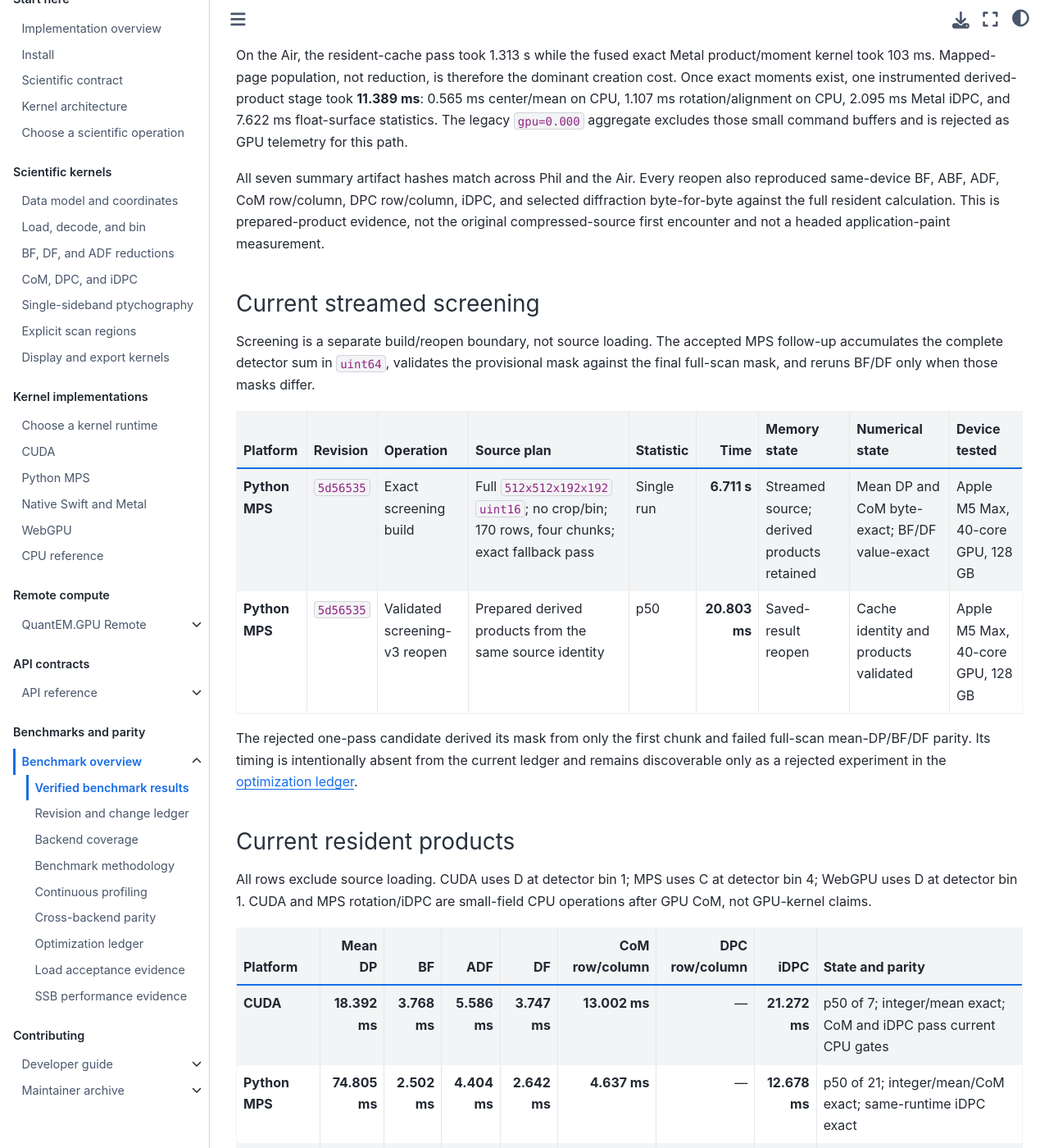
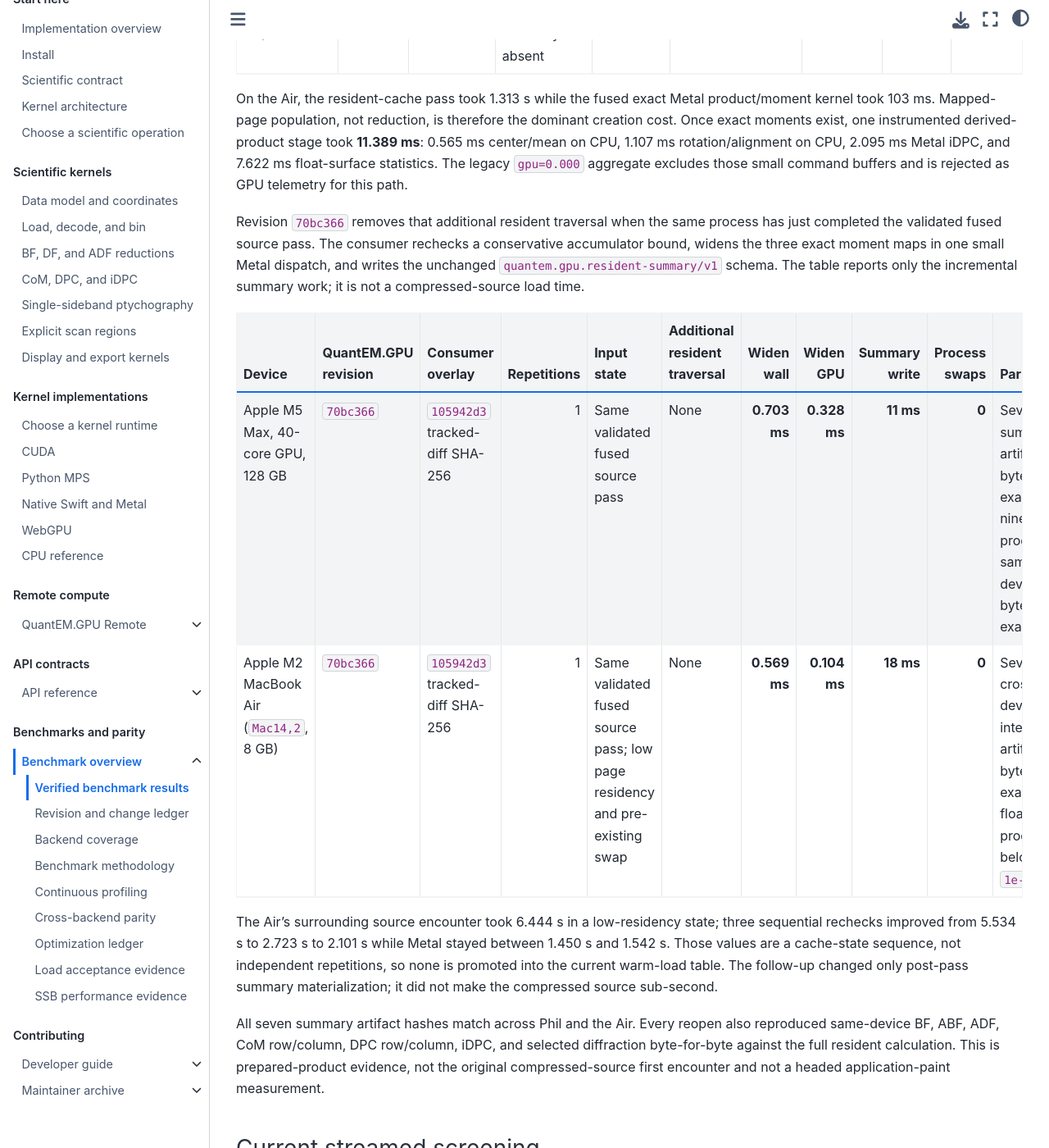
Before and after one commit to bobleesj/quantem.gpu, a Jupyter Book: the page built from docs/performance/results.md, in a window 1280 px wide and 1400 px high, scrolled down 4842 px. Shown: the whole window at 82% size. Built offline with Jupyter Book 1.0.4 settings and Sphinx 7.4.7 and the Sphinx Book theme 1.1.4, drawn with Linux system fonts in a browser that asks for light colours; some of the changed text lies outside the part shown.

Commit message:
Document source-fused summary evidence

```diff
--- a/docs/performance/evidence_manifest.json
+++ b/docs/performance/evidence_manifest.json
@@ -1,6 +1,6 @@
 {
   "schema_version": 1,
-  "source_revision": "d65911aaa9e043c545e1414b415548ced1900962",
+  "source_revision": "70bc3663c1c7cc495e77348c9fe7594545c66fa8",
   "purpose": "Fingerprints for the current benchmark dashboard, authoritative provenance ledger, parity and methodology contracts, and canonical historical evidence. Landing, API, and backend capability pages intentionally do not duplicate measurements.",
   "pages": [
     {
@@ -10,7 +10,7 @@
     },
     {
       "path": "docs/dashboard.md",
-      "sha256": "39c10950f98fe86c87fd8cafc2708fb75eaf5ee65dbd7d6492c069829c0de95f",
+      "sha256": "27b2f9ff287e97e22591ea285c8c7d47e40ae63b19f827591f6aa3d77903d964",
       "role": "Single human-facing current capability, speed, memory, and parity overview"
     },
     {
@@ -35,7 +35,7 @@
     },
     {
       "path": "docs/performance/results.md",
-      "sha256": "1f7e3e7f10dd308fd76bc9c4cd6adb92e9398701ed5a40ef98332916e0126675",
+      "sha256": "f2027942218f33b1a533c4e23a912e45d80ff4c42cbad42abeb0e0b1d745507c",
       "role": "Authoritative current benchmark provenance ledger"
     },
     {
--- a/docs/performance/results.md
+++ b/docs/performance/results.md
@@ -17,12 +17,13 @@ operating-system storage cache was not forcibly evicted. It is not called cold.
   CUDA execution mirror `8c47a466d573f74e425faff611939a17fa6efbf2`.
   Their production compute trees are byte-equivalent for the profiled paths.
 - **Clean follow-up stack:** local branch `mps-subsecond-pipeline` at
-  `d65911aaa9e043c545e1414b415548ced1900962`. It contains exact streamed
+  `70bc3663c1c7cc495e77348c9fe7594545c66fa8`. It contains exact streamed
   screening (`5d56535`), strict MPS source validation (`1d2e3c9`),
   deterministic CUDA SSB fitting (`fa9ab6f`), native Metal SSB (`e1da9bc`),
   exact prepared QH5 binning (`e0e92b4`), optimized word-major binning
-  (`ff3c7fd`), and provenance-bound resident summaries (`d65911a`). These
-  unpublished commits do not retroactively change baseline timings.
+  (`ff3c7fd`), provenance-bound resident summaries (`d65911a`), and exact
+  fused-accumulator widening (`70bc366`). These unpublished commits do not
+  retroactively change baseline timings.
 - **Fixture C:** independent real `512x512x192x192` native-`uint16` source,
   27 compressed shards, 3,169,920,193 bytes, 28-file manifest SHA-256
   `741e7bcf13ffd77bcacfeeabc0b7edb7b427448273ceba2a166426b8f73f509a`.
@@ -71,7 +72,10 @@ diagnostic adjudication only, never a silent production fallback.
 ### Current native exact resident summary
 
 Revision `d65911a` adds a package-owned exact summary beside a validated native
-resident cache. The measured plan is the complete `512x512` scan from fixture C,
+resident cache. Revision `70bc366` adds an overflow-checked path that widens
+the exact `uint32` accumulators already produced by a fused source pass, so an
+integrator need not reread the resident detector volume. The measured plan is
+the complete `512x512` scan from fixture C,
 no scan or detector crop, scan bin 1, exact detector sum bin 4 from `192x192` to
 `48x48`, native `uint16` source, and `uint16` resident output. The source
 identity is
@@ -91,9 +95,11 @@ product. It never represents a prepared summary as source loading.
 | Apple M5 Max, 40-core GPU, 128 GB | `d65911a` | 7 fresh processes | Prepared exact summary | **0.026 s** | **0.027 s** | **0.027 s** | **0.120 s** | **0.144 s** | **0.150 s** | **97.4 MB** | Nine same-device products byte exact |
 | Apple M2 MacBook Air (`Mac14,2`, 8 GB) | `d65911a` | 7 fresh processes | Prepared exact summary | **0.029 s** | **0.030 s** | **0.030 s** | **0.110 s** | **0.124 s** | **0.130 s** | **92.0 MB** | Nine same-device products byte exact |
 
-Creating that summary is a different one-time operation: it traverses the
-validated 1.208 GB resident cache, but it does not open or decompress the
-3.17 GB compressed-HDF5 source.
+The original `d65911a` creation path remains a valid fallback when only a
+prepared resident cache exists. It traverses the validated 1.208 GB resident
+cache, but it does not open or decompress the 3.17 GB compressed-HDF5 source.
+These historical fallback measurements remain here because their input state
+differs from source-fused creation.
 
 | Device | Revision | Repetitions | Cache state | Resident load wall | Metal product/moment kernel | Summary write | Process wall | Process swaps |
 |---|---|---:|---|---:|---:|---:|---:|---:|
@@ -107,6 +113,25 @@ instrumented derived-product stage took **11.389 ms**: 0.565 ms center/mean on
 CPU, 1.107 ms rotation/alignment on CPU, 2.095 ms Metal iDPC, and 7.622 ms
 float-surface statistics. The legacy `gpu=0.000` aggregate excludes those small
 command buffers and is rejected as GPU telemetry for this path.
+
+Revision `70bc366` removes that additional resident traversal when the same
+process has just completed the validated fused source pass. The consumer
+rechecks a conservative accumulator bound, widens the three exact moment maps
+in one small Metal dispatch, and writes the unchanged
+`quantem.gpu.resident-summary/v1` schema. The table reports only the incremental
+summary work; it is not a compressed-source load time.
+
+| Device | QuantEM.GPU revision | Consumer overlay | Repetitions | Input state | Additional resident traversal | Widen wall | Widen GPU | Summary write | Process swaps | Parity | Date tested |
+|---|---|---|---:|---|---|---:|---:|---:|---:|---|---|
+| Apple M5 Max, 40-core GPU, 128 GB | `70bc366` | `105942d3` tracked-diff SHA-256 | 1 | Same validated fused source pass | None | **0.703 ms** | **0.328 ms** | **11 ms** | **0** | Seven summary artifacts byte exact; nine products same-device byte exact | 2026-08-20 |
+| Apple M2 MacBook Air (`Mac14,2`, 8 GB) | `70bc366` | `105942d3` tracked-diff SHA-256 | 1 | Same validated fused source pass; low page residency and pre-existing swap | None | **0.569 ms** | **0.104 ms** | **18 ms** | **0** | Seven cross-device integer artifacts byte exact; all floating products below `1e-5` | 2026-08-20 |
+
+The Air's surrounding source encounter took 6.444 s in a low-residency state;
+three sequential rechecks improved from 5.534 s to 2.723 s to 2.101 s while
+Metal stayed between 1.450 s and 1.542 s. Those values are a cache-state
+sequence, not independent repetitions, so none is promoted into the current
+warm-load table. The follow-up changed only post-pass summary materialization;
+it did not make the compressed source sub-second.
 
 All seven summary artifact hashes match across Phil and the Air. Every reopen
 also reproduced same-device BF, ABF, ADF, CoM row/column, DPC row/column, iDPC,
@@ -197,6 +222,12 @@ same-device derived-product parity. Package-level numerical DPC/iDPC unit tests
 remain pending; the derived-product timing came from an isolated headless
 consumer harness, not a GUI or application-paint boundary.
 
+At `70bc366`, the expanded release suite executed 81 tests, skipped five
+opt-in/data cases, and had no failures. Its new focused checks cover the
+audited low-count plan, scan-bin and incomplete-edge contribution bounds,
+high-dynamic-range rejection, arithmetic overflow, and exact Metal widening.
+The real-QH5 gate again passed four of four checks.
+
 The earlier `334b7b5` profile remains the owner of prepared-index reopen
 **5.339/5.760/5.842 ms** p50/p95/max and 512×512 FFT **15.622 ms** first,
 **0.291/0.584 ms** warm p50/p95. Those measurements were not rerun or silently
@@ -221,6 +252,7 @@ device signoff.
 | Raw MPS/CUDA SSB parity | `17a7ef5750444377c7d16c18bfadef39607ea3d684c91dad93681ca887d7154e` |
 | Deterministic CUDA full fit | `d262c1ed8fa55728811735bc974ef4fcc413e60aff83dfcd7396b4ad681f4527` |
 | Exact Air resident summary | `4f8f366553cf8ae13b5b732a24a070f6cc404127ef6e421599d00b5c27a3688c` |
+| Source-fused Air summary follow-up | `123b77e3424994980379a942da21dfbdf0d0921b2de0a862652831c4bfe814a9` |
 
 ## Historical and rejected results
 
```
Also changed, not shown: docs/dashboard.md (+8 -4 lines).
